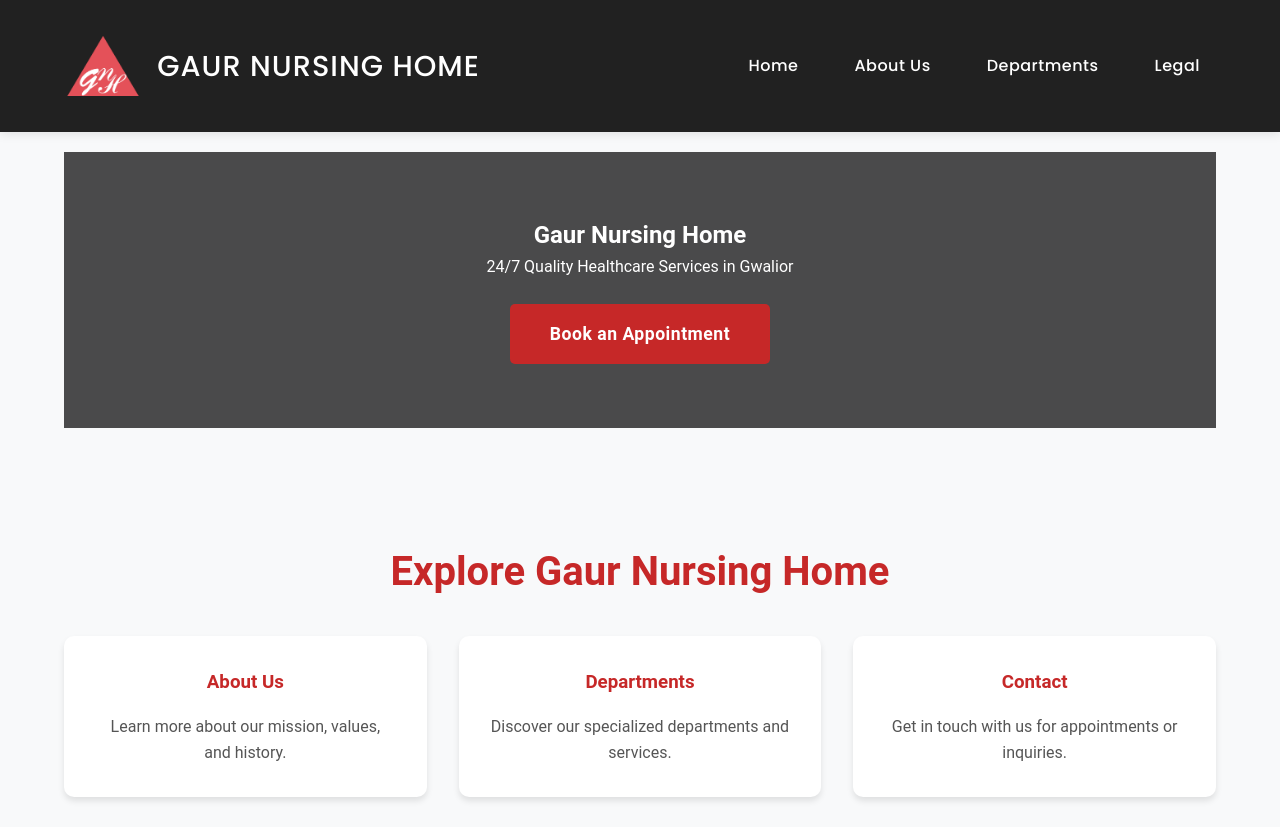
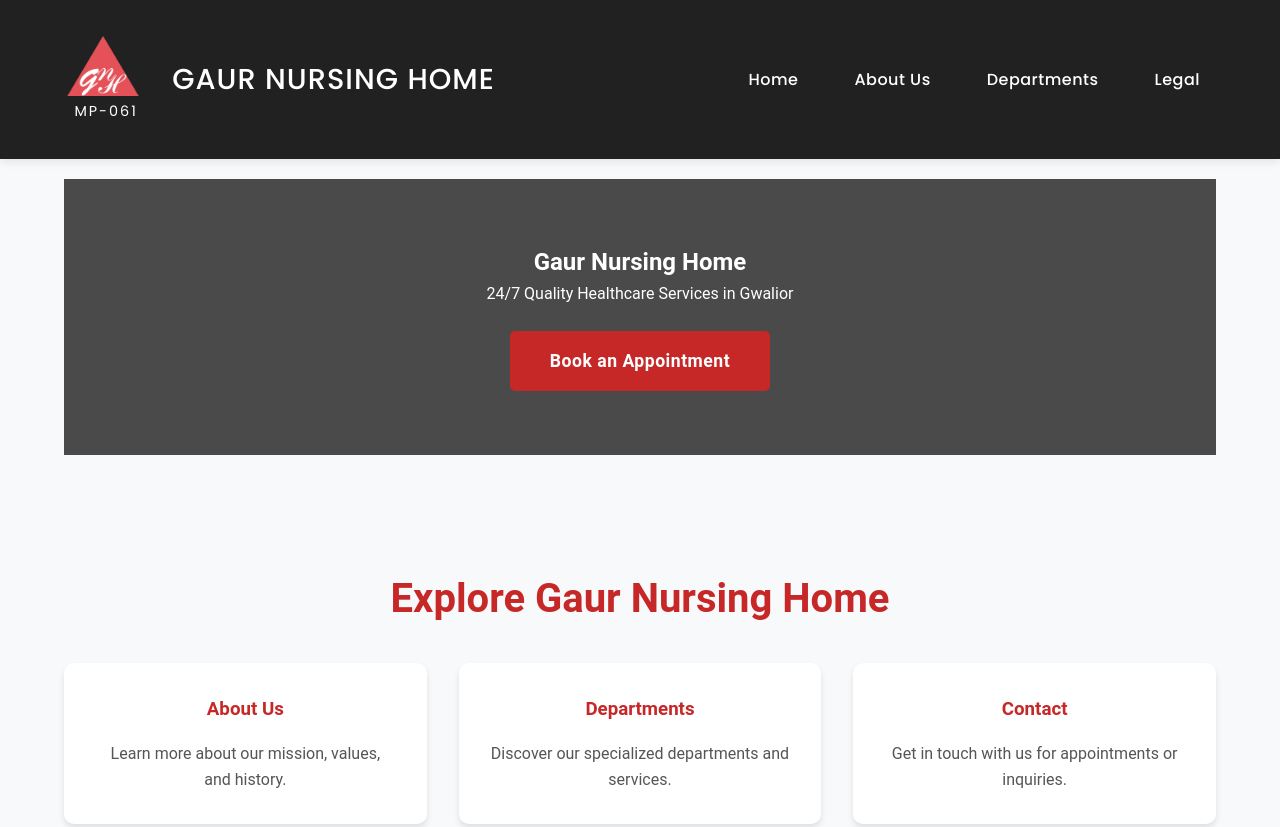
Before and after one commit to Pixel-7777/GNHWebsite, a plain HTML site: page index.html in a window 1280 px wide. Shown: the top 827 px of the page. Drawn offline with Linux system fonts and the light colour scheme.

Commit message:
Update header.html

```diff
--- a/components/header.html
+++ b/components/header.html
@@ -1,8 +1,11 @@
 <header>
   <div class="container header-container">
     <a href="/" class="logo-link">
-      <img src="/Images/gnhlogo.png" alt="Hospital Logo" class="logo-image">
-      <h1 class="logo">Gaur Nursing Home</h1>
+      <div class="logo-wrapper"> <!-- Wrapper for logo and MP-061 -->
+        <img src="/Images/gnhlogo.png" alt="Hospital Logo" class="logo-image">
+        <span class="logo-subtext">MP-061</span> <!-- MP-061 below the logo -->
+      </div>
+      <h1 class="logo">Gaur Nursing Home</h1> <!-- Hospital name next to the logo -->
     </a>
     <nav>
       <ul>
```
